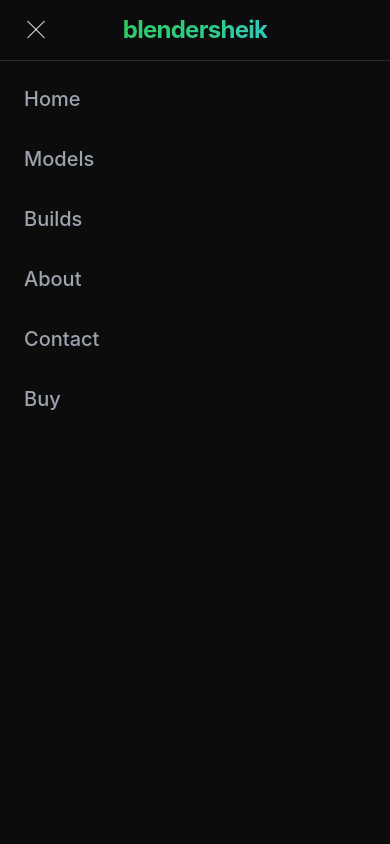
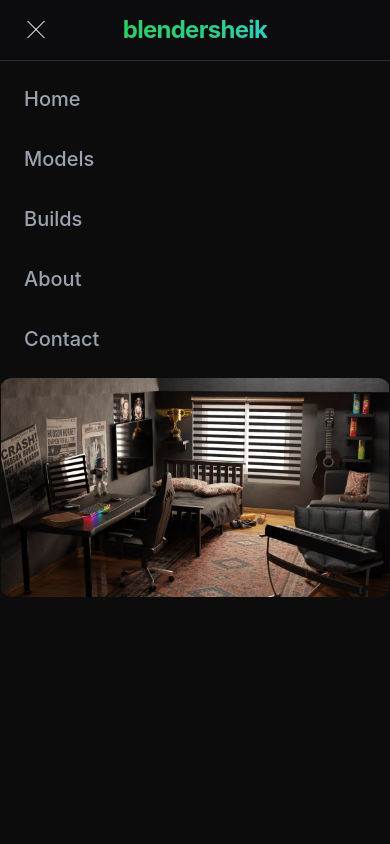
Before and after one commit to emirulucay/blednersheik-next, a Next.js app: page / in a window 390 px wide. Both pictures are taken after a click on the element 36 px from the left and 30 px from the top of the page. Shown: the top 844 px of the page. Built offline with nearby package versions, Linux system fonts and the light colour scheme.

Commit message:
header updated

```diff
--- a/components/Header.tsx
+++ b/components/Header.tsx
@@ -13,11 +13,11 @@
 
   return (
     <div>
-      <header className="fixed overflow-visible top-0 h-[60px] left-0 w-full bg-darkbg/[0.8] backdrop-blur-sm before:absolute before:bottom-0 before:bg-a2 before:w-full before:h-[0.5px] z-50 before:z-100 flex items-center">
+      <header className="fixed overflow-visible top-0 h-[60px] left-0 w-full bg-darkbg/[0.8] backdrop-blur-sm before:absolute before:z-100 before:bottom-0 before:bg-a2 before:w-full before:h-[0.5px] z-100 before:z-100 flex items-center">
         <div
           onClick={() => setBurgerOpen((prev) => !prev)}
           className={classNames(
-            "z-20 w-6 absolute left-6 top-1/2 md:hidden text-gray-100 -translate-y-1/2 flex items-center justify-center flex-col gap-3 cursor-pointer p-2",
+            "z-50 w-6 absolute left-6 top-1/2 md:hidden text-gray-100 -translate-y-1/2 flex items-center justify-center flex-col gap-3 cursor-pointer p-2",
             { "!gap-0": burgerOpen }
           )}>
           <span className={classNames("w-6 h-[1px] bg-white block transition-all duration-100", { "rotate-45": burgerOpen })}></span>
@@ -86,7 +86,7 @@
           </div>
           <ul
             className={classNames(
-              "w-full h-[100vh] flex md:hidden fixed top-[61px] left-0 flex-col bg-09 gap-8 px-6 py-6 transition duration-300",
+              "w-full h-[100vh] flex md:hidden fixed top-[61px] left-0 flex-col bg-09 gap-8 px-6 py-6 transition duration-300 z-50",
               {
                 "-translate-x-full invisible opacity-0": !burgerOpen,
               }
```
